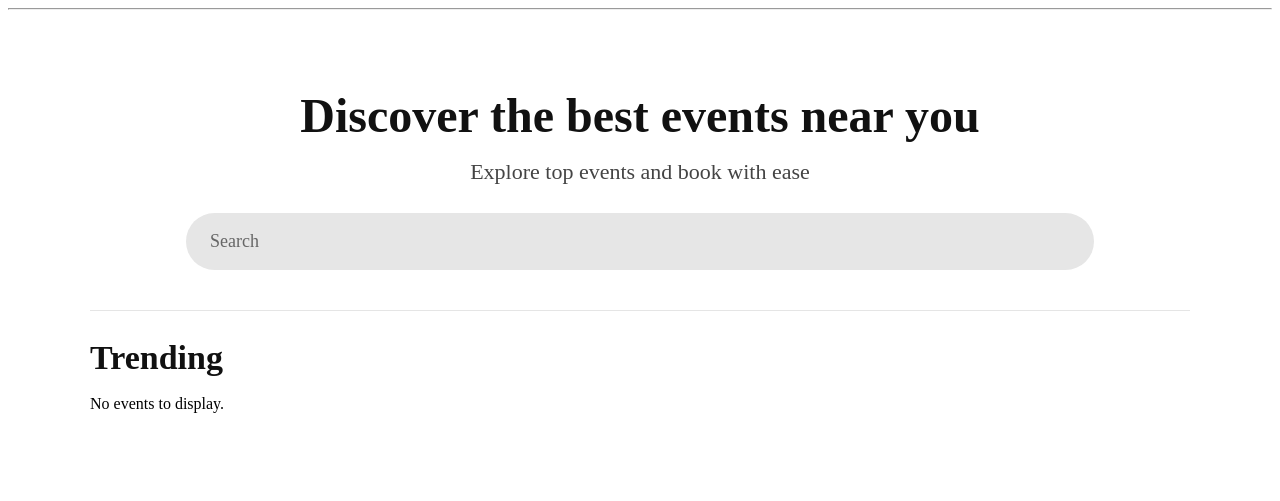
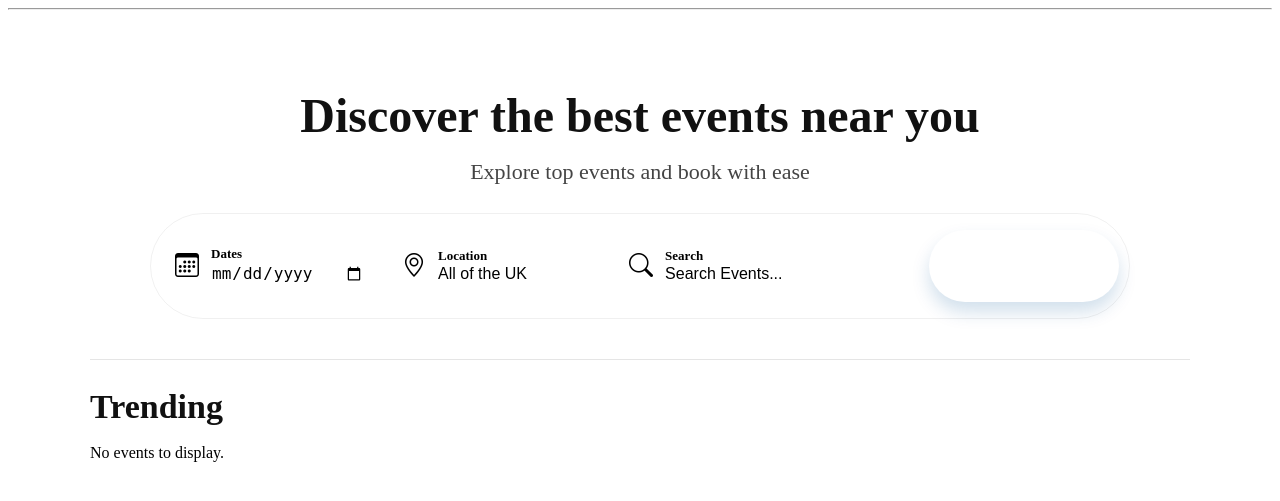
Before and after one commit to uknijay/bookr, a Django app: page / in a window 1280 px wide. Shown: the part 26-527 px from the top of the page. Run offline with Django 3.2, Linux system fonts and the light colour scheme; data that the repository does not hold is empty.

Commit message:
Search bar implmented, and intergrated into the discover page, awaiting search.html

```diff
--- /dev/null
+++ b/main/templates/main/components/search_bar.html
@@ -0,0 +1,156 @@
+<link rel="stylesheet" href="https://cdn.jsdelivr.net/npm/bootstrap-icons@1.11.3/font/bootstrap-icons.min.css">
+<style>
+    .search-bar-wrapper {
+        max-width: 980px;
+        margin: 28px auto 0;
+    }
+
+    .search-bar {
+        display: grid;
+        grid-template-columns: 1fr 1fr 1.4fr auto;
+        gap: 10px;
+        align-items: center;
+        background: var(--card);
+        border-radius: 999px;
+        padding: 10px;
+        box-shadow: var(--shadow);
+        border: 1px solid rgba(0,0,0,.06);
+    }
+
+    .search-segment {
+        display: flex;
+        align-items: center;
+        gap: 12px;
+        padding: 10px 14px;
+        min-height: 64px;
+        border-radius: 999px;
+    }
+
+    .search-icon {
+        font-size: 24px;
+        color: var(--accent);
+        line-height: 1;
+        flex-shrink: 0;
+    }
+
+    .search-text {
+        display: flex;
+        flex-direction: column;
+        align-items: flex-start;
+        min-width: 0;
+        width: 100%;
+    }
+
+    .search-label {
+        font-size: 13px;
+        font-weight: 700;
+        color: var(--text);
+        line-height: 1.1;
+        margin-bottom: 2px;
+    }
+
+    .search-input {
+        border: none;
+        background: transparent;
+        box-shadow: none;
+        padding: 0;
+        font-size: 16px;
+        color: var(--muted);
+        width: 100%;
+    }
+
+    .search-input:focus {
+        outline: none;
+        box-shadow: none;
+        background: transparent;
+    }
+
+    .search-input::placeholder {
+        color: var(--light-muted);
+    }
+
+    .search-button,
+    .search-button.btn {
+    border: 0 !important;
+    border-radius: 999px !important;
+    background-color: var(--accent) !important;
+    color: #fff !important;
+    font-weight: 600;
+    font-size: 18px;
+    min-width: 190px;
+    height: 72px;
+    padding: 0 34px;
+    display: flex;
+    align-items: center;
+    justify-content: center;
+    box-shadow: 0 10px 18px rgba(0,84,147,.18);
+    }
+
+    .search-button:hover,
+    .search-button.btn:hover {
+    background-color: #004574 !important;
+    color: #fff !important;
+    }
+
+
+  @media (max-width: 900px) {
+    .search-bar {
+      grid-template-columns: 1fr;
+      border-radius: 24px;
+    }
+
+    .search-button {
+      width: 100%;
+    }
+  }
+
+</style>
+<div class="search-bar-wrapper">
+  <form class="search-bar" method="get" >
+    <div class="search-segment">
+      <i class="bi bi-calendar3 search-icon"></i>
+      <div class="search-text">
+        <label for="search-date" class="search-label">Dates</label>
+        <input
+          type="date"
+          id="search-date"
+          name="date"
+          class="search-input"
+          value="{{ request.GET.date|default:'' }}"
+        >
+      </div>
+    </div>
+
+    <div class="search-segment">
+      <i class="bi bi-geo-alt search-icon"></i>
+      <div class="search-text">
+        <label for="search-location" class="search-label">Location</label>
+        <input
+          type="text"
+          id="search-location"
+          name="location"
+          class="search-input"
+          placeholder="All of the UK"
+          value="{{ request.GET.location|default:'' }}"
+        >
+      </div>
+    </div>
+
+    <div class="search-segment">
+      <i class="bi bi-search search-icon"></i>
+      <div class="search-text">
+        <label for="search-title" class="search-label">Search</label>
+        <input
+          type="text"
+          id="search-title"
+          name="q"
+          class="search-input"
+          placeholder="Search Events..."
+          value="{{ request.GET.q|default:'' }}"
+        >
+      </div>
+    </div>
+
+    <button type="submit" class="btn search-button">Search</button>
+  </form>
+</div>
--- a/main/templates/main/events/discover.html
+++ b/main/templates/main/events/discover.html
@@ -26,17 +26,6 @@
     margin-top: 16px;
     font-size: 22px;
     color: #444;
-  }
-
-  .discover-searchbar {
-    max-width: 860px;
-    margin: 28px auto 0;
-    padding: 18px 24px;
-    background: #e6e6e6;
-    border-radius: 999px;
-    color: #666;
-    font-size: 18px;
-    text-align: left;
   }
 
   .discover-divider {
@@ -73,7 +62,7 @@
   <section class="discover-hero">
     <h1 class="discover-title">Discover the best events near you</h1>
     <p class="discover-subtitle">Explore top events and book with ease</p>
-    <div class="discover-searchbar">Search</div>
+          {% include "main/components/search_bar.html" %}
   </section>
 
   <hr class="discover-divider">
--- a/main/views.py
+++ b/main/views.py
@@ -8,6 +8,8 @@ from main.models import EventPhoto, Account
 from .decorators import *
 from main.models import EventPhoto, Account
 from .forms import LoginForm
+from datetime import datetime
+from django.db.models import Q
 
 
 ## NOTE: Look at /decorators.py, can use these to check if user is logged in and allow only logged in user to access view.
```
